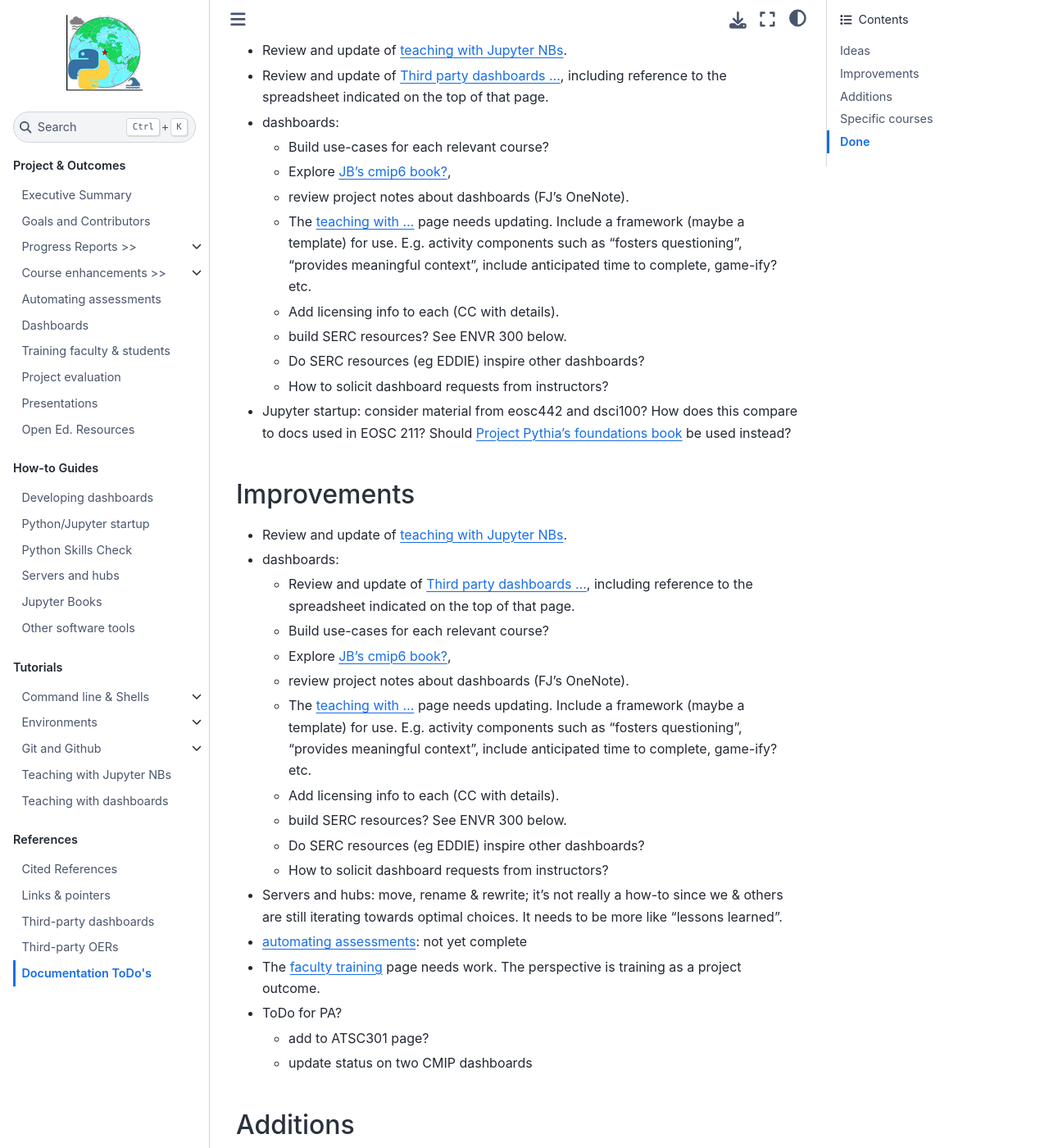
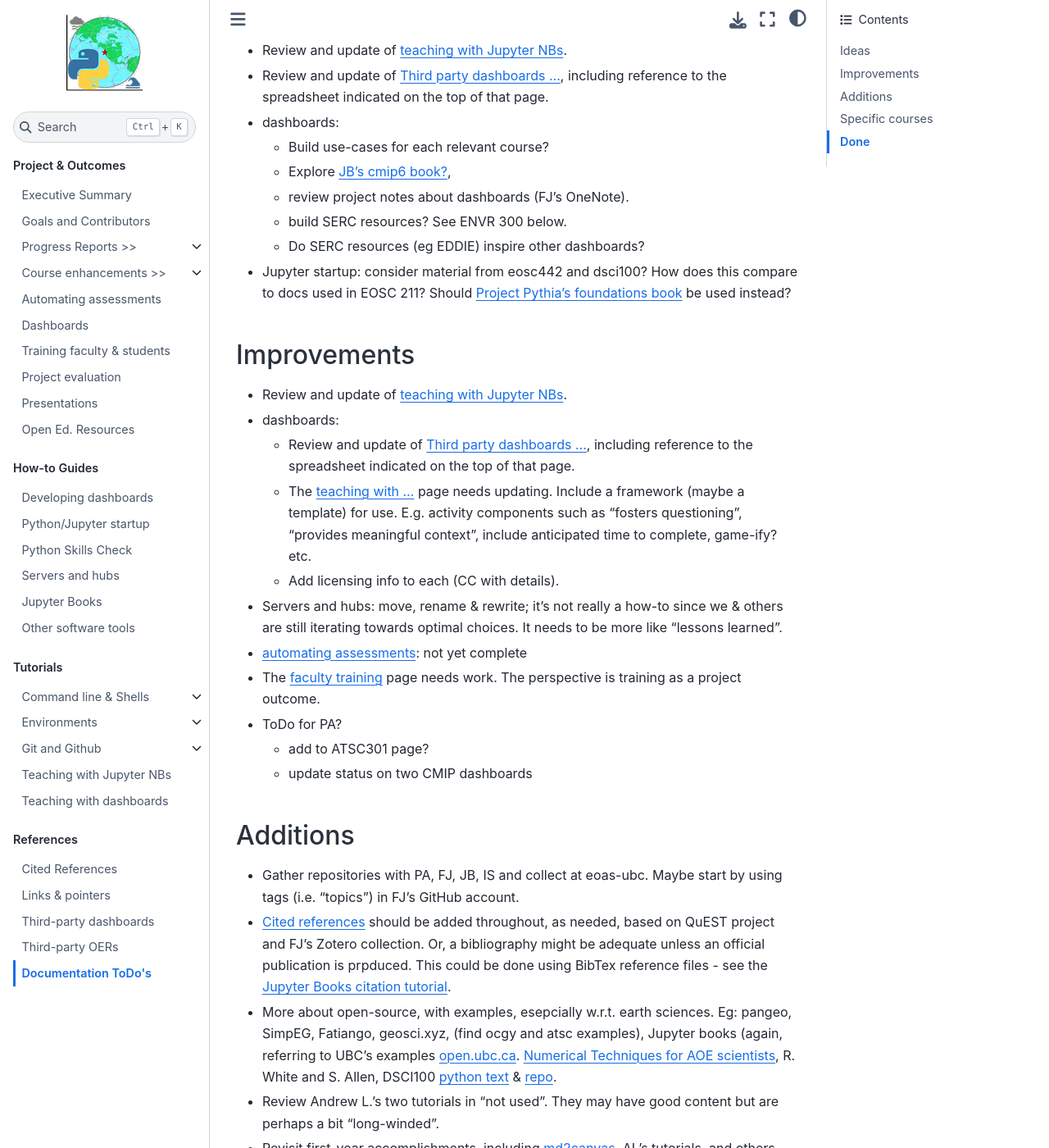
Before and after one commit to eoas-ubc/eoas-ubc.github.io, a Jupyter Book: the page built from docs/fix-list.md, in a window 1280 px wide and 1400 px high, scrolled down 320 px. Shown: the whole window at 82% size. Built offline with Jupyter Book 1.0.4 settings and Sphinx 7.4.7 and the Sphinx Book theme 1.1.4, drawn with Linux system fonts in a browser that asks for light colours.

Commit message:
one last tweak for today

```diff
--- a/docs/fix-list.md
+++ b/docs/fix-list.md
@@ -11,11 +11,8 @@ See also **[issues](https://github.com/eoas-ubc/eoas-ubc.github.io/issues)** at
    * Build use-cases for each relevant course?
    * Explore [JB's cmip6 book?](https://github.com/fhmjones/cmip6_book),
    * review project notes about dashboards (FJ's OneNote).
-   * The [teaching with ...](tut-teachwith-dashboards.md) page needs updating. Include a framework (maybe a template) for use. E.g. activity components such as "fosters questioning", "provides meaningful context", include anticipated time to complete, game-ify? etc.
-   * Add licensing info to each (CC with details).
    * build SERC resources? See ENVR 300 below.
    * Do SERC resources (eg EDDIE) inspire other dashboards?
-   * How to solicit dashboard requests from instructors?
 * Jupyter startup: consider material from eosc442 and dsci100? How does this compare to docs used in EOSC 211? Should [Project Pythia's foundations book](https://foundations.projectpythia.org/landing-page.html) be used instead?
 
 ## Improvements
@@ -23,14 +20,8 @@ See also **[issues](https://github.com/eoas-ubc/eoas-ubc.github.io/issues)** at
 * Review and update of [teaching with Jupyter NBs](tut-teachwith-jnbs.md).
 * dashboards:
   * Review and update of [Third party dashboards ...](refs-otherapps.md), including reference to the spreadsheet indicated on the top of that page.
-   * Build use-cases for each relevant course?
-   * Explore [JB's cmip6 book?](https://github.com/fhmjones/cmip6_book),
-   * review project notes about dashboards (FJ's OneNote).
    * The [teaching with ...](tut-teachwith-dashboards.md) page needs updating. Include a framework (maybe a template) for use. E.g. activity components such as "fosters questioning", "provides meaningful context", include anticipated time to complete, game-ify? etc.
    * Add licensing info to each (CC with details).
-   * build SERC resources? See ENVR 300 below.
-   * Do SERC resources (eg EDDIE) inspire other dashboards?
-   * How to solicit dashboard requests from instructors?
 * Servers and hubs: move, rename & rewrite; it's not really a how-to since we & others are still iterating towards optimal choices. It needs to be more like "lessons learned".
 * [automating assessments](openassessment.md): not yet complete
 * The [faculty training](facultydev.md) page needs work. The perspective is training as a project outcome.
```
